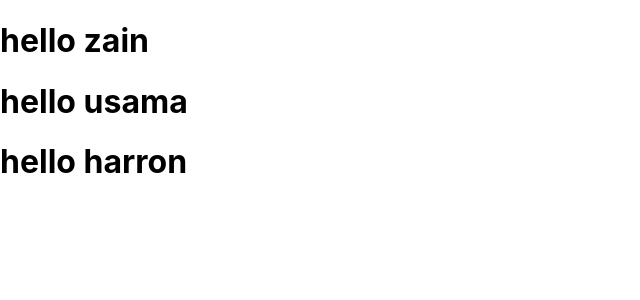
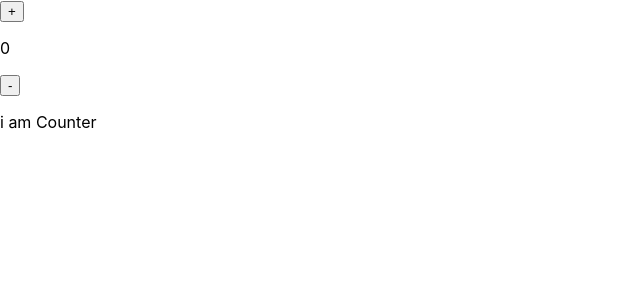
Before and after one commit to zain391/react-class03, a React (Create React App) app in the folder class-03/: page / in a window 1280 px wide. Shown: the top 300 px of the page, without its empty margins (0-640 px from the left). Built offline with nearby package versions, Linux system fonts and the light colour scheme.

Commit message:
added the first part app code of class three we were learning about the data mapping and data handling
added the first part app code of class three we were learning about the data mapping and data handling

```diff
--- a/class-03/src/App.js
+++ b/class-03/src/App.js
@@ -1,10 +1,8 @@
-import Welcome from "./class-03/components-3/first-props";
+import Counter from "./Counter";
 function App() {
   return (
     <div className="App">
-      <Welcome name="zain"/>
-      <Welcome name="usama"/>
-      <Welcome name="harron"/>
+      <Counter/>
     </div>
   );
 }
--- /dev/null
+++ b/class-03/src/Counter/index.js
@@ -0,0 +1,21 @@
+import { useState } from "react"
+function Counter(){
+    const [num ,setNum]=useState(0);
+
+        function increase() {
+            setNum(num +1)
+        }
+        function decrease() {
+            setNum(num -1)
+        }
+
+    return(
+        <div>
+            <button onClick={increase}>+</button>
+            <p>{num}</p>
+            <button onClick={decrease}>-</button>
+            <p>i am Counter</p>
+        </div>
+    )
+}
+export default Counter;
--- a/class-03/src/class-03/components-3/first-props/index.js
+++ b/class-03/src/class-03/components-3/first-props/index.js
@@ -1,10 +1,14 @@
-function Welcome(props){
-    // let heading=<h4>react is cool</h4>;
+import { useState } from "react";
+function Welcome(){
+    const [todoInput, setTodoInput]=useState("");
+
     return(
         <div>
-            <h1>hello {props.name} </h1>
-            {/* {heading} */}
+            <input type="text" placeholder="enter todo" id="todoInput"/>
+            <button  id="addbtn">ADD</button>
+            <h1></h1>
         </div>
     )
 }
+
 export default Welcome;
```
Also changed, not shown: class-03/info.txt.
